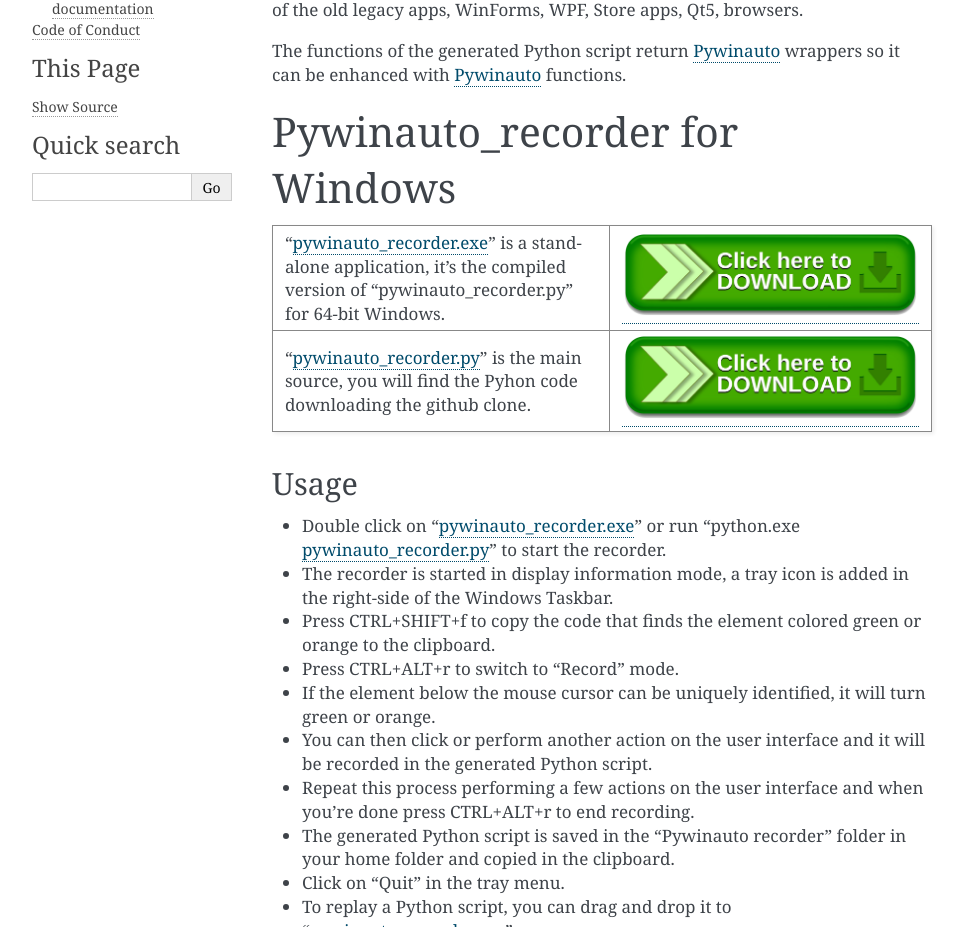
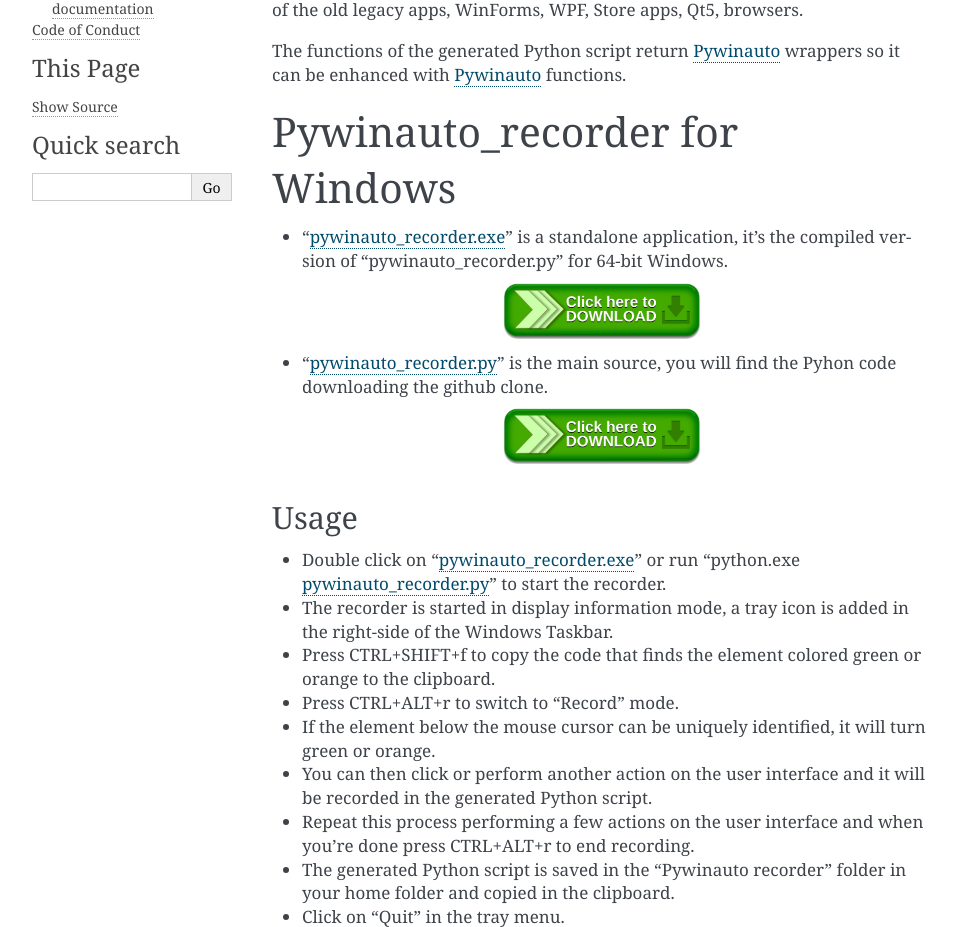
Before and after one commit to beuaaa/pywinauto_recorder, a Sphinx documentation site: the page built from docs/index.rst, in a window 1280 px wide. Shown: the part 432-1359 px from the top of the page, without its empty margins (148-1112 px from the left). Built offline with Sphinx 7.4.7, drawn with Linux system fonts in a browser that asks for light colours.

Commit message:
Enhanced documentation presentation

```diff
--- a/docs/pywinauto_recorder_exe.rst
+++ b/docs/pywinauto_recorder_exe.rst
@@ -1,24 +1,25 @@
 Pywinauto_recorder for Windows
 ==============================
 
-+--------------------------------------------------------------------------------------+------------------------+
-|  "pywinauto_recorder.exe_" is a standalone application, it's the compiled version of | |button1|              |
-|  "pywinauto_recorder.py" for 64-bit Windows.                                         |                        |
-+--------------------------------------------------------------------------------------+------------------------+
-| "pywinauto_recorder.py_" is the main source, you will find the Pyhon code            | |button2|              |
-| downloading the github clone.                                                        |                        |
-+--------------------------------------------------------------------------------------+------------------------+
+- "pywinauto_recorder.exe_" is a standalone application, it's the compiled version of "pywinauto_recorder.py" for 64-bit Windows.
 
 .. _pywinauto_recorder.exe: https://raw.githubusercontent.com/beuaaa/pywinauto_recorder/master/bin/Pywinauto_recorder_installer.exe
 
-.. |button1| image:: https://raw.githubusercontent.com/beuaaa/pywinauto_recorder/master/Images/Download.png?sanitize=true
+.. image:: https://raw.githubusercontent.com/beuaaa/pywinauto_recorder/master/Images/Download.png?sanitize=true
             :target: https://raw.githubusercontent.com/beuaaa/pywinauto_recorder/master/bin/Pywinauto_recorder_installer.exe
+            :width: 200 px
+            :align: center
+            :alt: Download installer
+
+- "pywinauto_recorder.py_" is the main source, you will find the Pyhon code downloading the github clone.
 
 .. _pywinauto_recorder.py: https://github.com/beuaaa/pywinauto_recorder/archive/master.zip
 
-.. |button2| image:: https://raw.githubusercontent.com/beuaaa/pywinauto_recorder/master/Images/Download.png?sanitize=true
+.. image:: https://raw.githubusercontent.com/beuaaa/pywinauto_recorder/master/Images/Download.png?sanitize=true
             :target: https://github.com/beuaaa/pywinauto_recorder/archive/master.zip
-
+            :width: 200 px
+            :align: center
+            :alt: Download GitHub clone
 
 Usage
 -----
```
